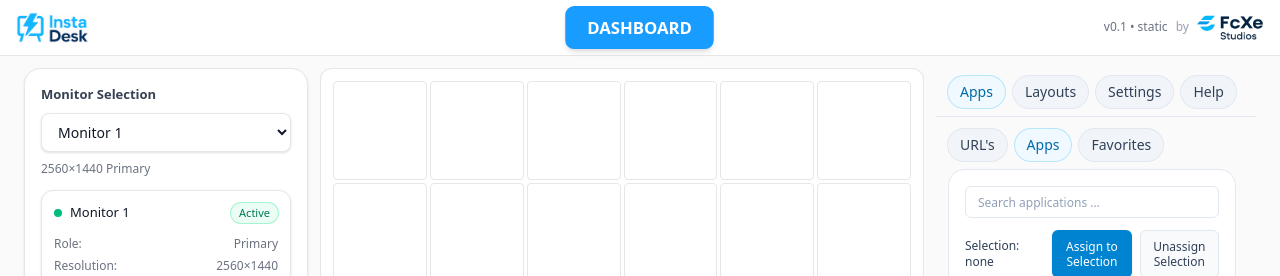
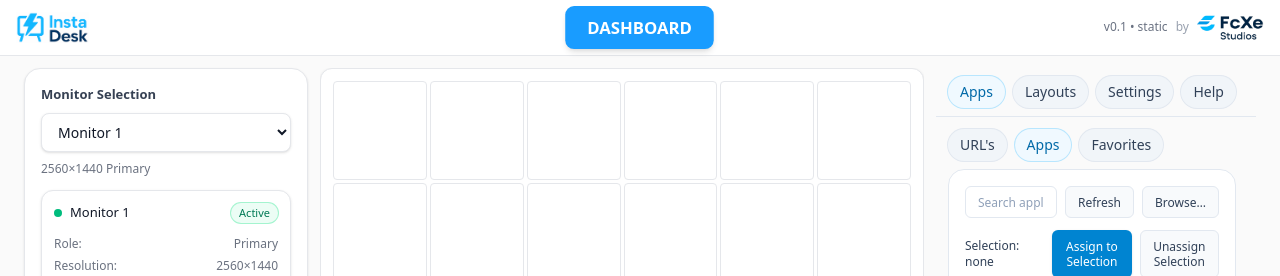
Before and after one commit to FCCXE/InstaDesk-V2.0, a React (Vite) app in the folder ui/: page / in a window 1280 px wide. Shown: the top 276 px of the page. Built offline with nearby package versions, Linux system fonts and the light colour scheme.

Commit message:
Recover UI from tag PHASE-B-APPS-APPS-BROWSE-REFRESH-OK (includes deletions; build passed)

```diff
--- a/ui/src/components/RightPane.tsx
+++ b/ui/src/components/RightPane.tsx
@@ -2,13 +2,29 @@ import React, { useMemo, useState } from "react";
 
 /**
  * RightPane — Apps | Layouts | Settings | Help
- * Change in this commit: Apps → Apps selection/action row buttons now
- * enforce two-line labels with proper centering and spacing.
+ * Scope of this change (Apps → Apps only):
+ *  - Refresh now clears the search input
+ *  - New “Browse…” button opens a native file picker (Tauri) so the user can
+ *    choose ANY app (e.g., .exe / .lnk). The chosen app becomes the selected app.
+ * Notes:
+ *  - We do not persist custom apps to history yet; this just selects the app so
+ *    it can be assigned to the grid. (We’ll add “Recent/Custom Apps” later.)
  */
 
 import LayoutsPane from "./layouts/LayoutsPane";
 import SettingsPane from "./settings/SettingsPane";
 import { useAppState } from "../state/AppState";
+
+// Tauri native dialog for Windows file selection (safe no-op on web)
+let openFileDialog: null | ((opts?: any) => Promise<string | string[] | null>) = null;
+try {
+  // Lazy require so dev server can still run in web preview
+  // eslint-disable-next-line @typescript-eslint/no-var-requires
+  openFileDialog = require("@tauri-apps/api/dialog").open;
+} catch {
+  // running without Tauri (web preview)
+  openFileDialog = null;
+}
 
 /* ---------------------------------- Root ---------------------------------- */
 
@@ -151,9 +167,7 @@ function UrlsBuilderPane() {
 
   const onPreview = () => {
     const snap = previewUrlBuilder();
-    showFlash(
-      `Preview: ${snap.tabGroups.reduce((n, g) => n + g.urls.filter(Boolean).length, 0)} URL(s).`
-    );
+    showFlash(`Preview: ${snap.tabGroups.reduce((n, g) => n + g.urls.filter(Boolean).length, 0)} URL(s).`);
   };
 
   return (
@@ -273,6 +287,8 @@ function AppsHistoryPane() {
   } = useAppState();
 
   const [query, setQuery] = useState("");
+  const [flash, setFlash] = useState<string | null>(null);
+  const [lastRefreshed, setLastRefreshed] = useState<Date | null>(null);
 
   // Exact list/order per approved visual
   const APP_LIST = useMemo(
@@ -301,18 +317,78 @@ function AppsHistoryPane() {
   const canAssign = Boolean(selectedApp && selCount > 0);
   const canUnassign = selCount > 0;
 
+  const showFlash = (msg: string) => {
+    setFlash(msg);
+    window.setTimeout(() => setFlash(null), 1400);
+  };
+
+  const onAssign = () => {
+    if (!canAssign) return;
+    assignSelected();
+    showFlash(`Assigned “${selectedApp}” to ${selCount} cell(s).`);
+  };
+
+  const onUnassign = () => {
+    if (!canUnassign) return;
+    unassignSelected();
+    showFlash(`Unassigned ${selCount} cell(s).`);
+  };
+
+  const onRefresh = () => {
+    // Clear search text and show refreshed timestamp
+    setQuery("");
+    setLastRefreshed(new Date());
+    showFlash("App list refreshed.");
+  };
+
+  const onBrowse = async () => {
+    try {
+      if (!openFileDialog) {
+        showFlash("Native picker unavailable in web preview.");
+        return;
+      }
+      const picked = await openFileDialog({
+        title: "Select an application",
+        multiple: false,
+        directory: false,
+        filters: [
+          { name: "Executables", extensions: ["exe", "lnk", "bat", "cmd"] },
+          { name: "All files", extensions: ["*"] },
+        ],
+      });
+      if (!picked || Array.isArray(picked)) return;
+      const path = picked as string;
+
+      // Derive a friendly name from the filename (e.g., "C:\\...\\chrome.exe" → "Chrome")
+      const base = path.replace(/\\/g, "/").split("/").pop() || "Custom App";
+      const name = base.replace(/\.(exe|lnk|bat|cmd)$/i, "").trim() || "Custom App";
+
+      // Select this app immediately so user can Assign
+      setSelectedApp(name as any);
+      showFlash(`Selected app: ${name}`);
+    } catch (err) {
+      showFlash("Could not open the picker.");
+    }
+  };
+
   return (
     <div className="flex flex-col gap-3">
       {/* Top card */}
       <div className="rounded-2xl border border-slate-200 bg-white p-4">
-        {/* Search row */}
-        <div className="mb-3">
+        {/* Search row + Refresh + Browse */}
+        <div className="mb-3 flex items-center gap-2">
           <Input
             placeholder="Search applications …"
             className="w-full"
             value={query}
             onChange={setQuery}
           />
+          <GhostBtn onClick={onRefresh} className="h-8 px-2">
+            Refresh
+          </GhostBtn>
+          <GhostBtn onClick={onBrowse} className="h-8 px-2">
+            Browse…
+          </GhostBtn>
         </div>
 
         {/* Selection + equal-width two-line buttons */}
@@ -324,16 +400,15 @@ function AppsHistoryPane() {
           <div className="col-span-8">
             <div className="grid grid-cols-2 gap-2">
               <PrimaryBtn
-                onClick={() => canAssign && assignSelected()}
+                onClick={onAssign}
                 disabled={!canAssign}
                 className="h-12 w-full whitespace-normal leading-tight text-center"
                 forceTwoRows
                 top="Assign to"
                 bottom="Selection"
               />
-
               <GhostBtn
-                onClick={() => canUnassign && unassignSelected()}
+                onClick={onUnassign}
                 disabled={!canUnassign}
                 className="h-12 w-full whitespace-normal leading-tight text-center"
                 forceTwoRows
@@ -344,10 +419,21 @@ function AppsHistoryPane() {
           </div>
         </div>
 
-        {/* Helper line */}
+        {/* Helper + flash */}
         <div className="text-xs text-slate-500">
           Pick an app and select cells to enable Assign
+          {lastRefreshed && (
+            <span className="ml-2 text-[11px] text-slate-400">
+              • refreshed {lastRefreshed.toLocaleTimeString()}
+            </span>
+          )}
         </div>
+
+        {flash && (
+          <div className="mt-2 rounded-md border border-sky-200 bg-sky-50 px-2 py-1 text-xs text-sky-700">
+            {flash}
+          </div>
+        )}
 
         {/* Disabled input bar (visual only) */}
         <div className="mt-3">
@@ -374,6 +460,7 @@ function AppsHistoryPane() {
                     ? "bg-sky-50 text-slate-800 ring-1 ring-sky-200"
                     : "text-slate-700 hover:bg-slate-50",
                 ].join(" ")}
+                aria-pressed={active}
               >
                 <div className="flex items-center gap-2">
                   <span className={`inline-block h-2 w-2 rounded-full ${app.dot}`} />
@@ -516,10 +603,7 @@ function Radio({
   );
 }
 
-/* Buttons
-   - Support optional two-line content via props {forceTwoRows, top, bottom}
-   - Force centered, stacked layout with flex-col
-*/
+/* Buttons with optional two-line content */
 function PrimaryBtn({
   children,
   onClick,
```
